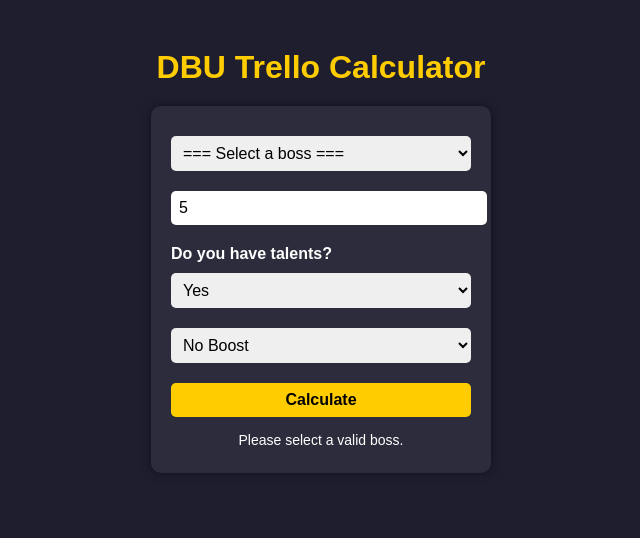
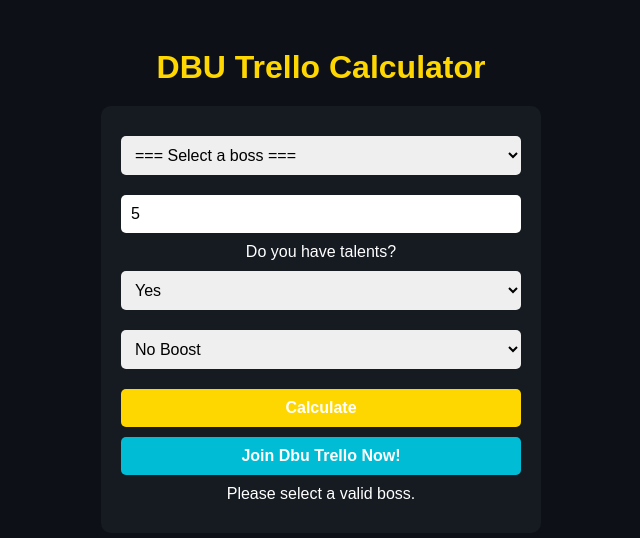
Before and after one commit to TrelloDarkness/TrelloDarkness.github.io, a plain HTML site: page index.html in a window 1280 px wide. Both pictures are taken after typing "5" into the empty fields and a click on the button "Calculate". Shown: the whole page, without its empty margins (319-959 px from the left). Drawn offline with Linux system fonts and the light colour scheme.

Commit message:
Add files via upload

```diff
--- a/index.html
+++ b/index.html
@@ -6,93 +6,143 @@
   <title>DBU Trello Calculator</title>
   <style>
     body {
+      background-color: #0D1117;
+      color: white;
       font-family: Arial, sans-serif;
-      background-color: #1e1e2f;
-      color: #fff;
-      display: flex;
-      flex-direction: column;
-      align-items: center;
+      text-align: center;
       padding: 20px;
     }
+
     h1 {
+      color: #FFD700;
       margin-bottom: 20px;
-      color: #ffcc00;
     }
+
     .container {
-      background: #2c2c3c;
+      max-width: 400px;
+      margin: 0 auto;
+      background-color: #161B22;
       padding: 20px;
       border-radius: 10px;
-      box-shadow: 0 0 10px rgba(0, 0, 0, 0.5);
-      width: 300px;
+    }
+
+    select, input {
+      width: 100%;
+      padding: 10px;
+      margin: 10px 0;
+      border: none;
+      border-radius: 5px;
+      font-size: 16px;
+      box-sizing: border-box;
+    }
+
+    button, .join-btn {
+      display: inline-block;
+      width: 100%;
+      padding: 10px;
+      margin: 10px 0 0 0;
+      font-size: 16px;
+      font-weight: bold;
+      border: none;
+      border-radius: 5px;
+      cursor: pointer;
       text-align: center;
+      text-decoration: none;
+      color: white;
+      box-sizing: border-box;
     }
-    select, input, button {
-      width: 100%;
-      padding: 8px;
+
+    button {
+      background-color: #FFD700;
+    }
+
+    button:hover {
+      background-color: #e6c200;
+    }
+
+    .join-btn {
+      background-color: #00bcd4;
+      display: inline-block;
+    }
+
+    .join-btn:hover {
+      background-color: #0097a7;
+    }
+
+    p {
       margin: 10px 0;
-      border-radius: 5px;
-      border: none;
       font-size: 16px;
-    }
-    button {
-      background: #ffcc00;
-      color: #000;
-      font-weight: bold;
-      cursor: pointer;
-      transition: background 0.3s;
-    }
-    button:hover {
-      background: #e6b800;
-    }
-    p {
-      margin: 5px 0;
-      font-size: 14px;
-    }
-    label {
-      display: block;
-      margin-top: 10px;
-      font-weight: bold;
-      text-align: left;
     }
   </style>
 </head>
 <body>
   <h1>DBU Trello Calculator</h1>
   <div class="container">
-    <select id="boss"></select>
-    <input type="number" id="rebirths" placeholder="Rebirths">
+    <select id="boss">
+      <option>=== Select a boss ===</option>
+      <option>=== Earth ===</option>
+      <option>X Fighter Trainer</option>
+      <option>Krillin</option>
+      <option>Kid Nogah</option>
+      <option>Turtle Student</option>
+      <option>Radish</option>
+      <option>Mapa</option>
+      <option>Citizen</option>
+      <option>Top X Fighter</option>
+      <option>Super Vegetable</option>
+      <option>Kaio Student</option>
+      <option>Chilly</option>
+      <option>Perfect Atom</option>
+      <option>SSJ2 Wukong</option>
+      <option>Kai-fist Master</option>
+      <option>SSJB Wukong</option>
+      <option>Broccoli</option>
+      <option>SSJG Kakata</option>
+      <option>=== Bills Planet ===</option>
+      <option>Vegetable (GoD in training)</option>
+      <option>Wukong (Omen)</option>
+      <option>Vills (50%)</option>
+      <option>Vis (20%)</option>
+      <option>Vegetable (LBSSJ4)</option>
+      <option>Wukong (LBSSJ4)</option>
+      <option>Vekuta (LBSSJ4)</option>
+      <option>Wukong Rose</option>
+      <option>Vekuta (SSJBUI)</option>
+      <option>Wukong (MUI)</option>
+      <option>Vegetable (Ultra Ego)</option>
+      <option>Nohag (Beast)</option>
+      <option>=== T.O.P ===</option>
+      <option>Piclaw (Base)</option>
+      <option>Caula (Base)</option>
+      <option>Gohan (Potential Unlocked)</option>
+    </select>
 
-    <label for="talents">Do you have talents?</label>
+    <input id="rebirths" type="number" placeholder="Rebirths">
+
+    <label>Do you have talents?</label>
     <select id="talents">
-      <option value="yes">Yes</option>
-      <option value="no">No</option>
+      <option>Yes</option>
+      <option>No</option>
     </select>
 
     <select id="boost">
-      <option value="">No Boost</option>
-      <option value="TwoTime">2x</option>
-      <option value="ThreeTime">3x</option>
-      <option value="FourTime">4x</option>
-      <option value="FiveTime">5x</option>
+      <option>No Boost</option>
+      <option>2x</option>
+      <option>3x</option>
+      <option>4x</option>
     </select>
 
-    <button id="calculateButton">Calculate</button>
+    <button onclick="calculateGain()">Calculate</button>
+    <a href="https://discord.gg/dHz2FZVqpa" target="_blank" class="join-btn">Join Dbu Trello Now!</a>
 
     <p id="result"></p>
-    <p id="reb"></p>
     <p id="punch"></p>
-    <p id="abs"></p>
-    <p id="blast"></p>
+    <p id="defense"></p>
     <p id="speed"></p>
   </div>
 
   <script>
-    const talentsMapping = { yes: 1, no: 0 };
-
-    function generateBossOptions() {
     const bosses = {
-        "=== Select a boss ===": "No Value",
-        "=== Earth ===": "No Value",
       "X Fighter Trainer": 1000,
       "Krillin": 1400,
       "Kid Nogah": 2000,
@@ -110,7 +160,6 @@
       "SSJB Wukong": 45000,
       "Broccoli": 70000,
       "SSJG Kakata": 85000,
-        "=== Bills Planet ===": "No Value",
       "Vegetable (GoD in training)": 110000,
       "Wukong (Omen)": 170000,
       "Vills (50%)": 245000,
@@ -123,80 +172,52 @@
       "Wukong (MUI)": 680000,
       "Vegetable (Ultra Ego)": 730000,
       "Nohag (Beast)": 780000,
-        "=== T.O.P ===": "No Value",
       "Piclaw (Base)": 830000,
       "Caula (Base)": 880000,
-        "Gohan (Potential Unlocked)": 910000,
+      "Gohan (Potential Unlocked)": 910000
     };
 
-      const bossSelect = document.getElementById("boss");
-      for (const boss in bosses) {
-        const option = document.createElement("option");
-        option.text = boss;
-        option.value = bosses[boss];
-        bossSelect.appendChild(option);
+    function formatNumber(num) {
+      if (num < 1000000) return num.toLocaleString();
+      const units = ["", "Million", "Billion", "Trillion"];
+      let unitIndex = 0;
+      let n = num;
+      while (n >= 1000 && unitIndex < units.length - 1) {
+        n /= 1000;
+        unitIndex++;
       }
+      return num.toLocaleString() + " (" + n.toFixed(1) + " " + units[unitIndex] + ")";
     }
 
-    document.addEventListener("DOMContentLoaded", () => {
-      generateBossOptions();
-    });
+    function calculateGain() {
+      const boss = document.getElementById("boss").value;
+      const rebirths = parseFloat(document.getElementById("rebirths").value) || 0;
+      const talents = document.getElementById("talents").value === "Yes" ? 2 : 1;
+      const boost = document.getElementById("boost").value;
+      let boostMultiplier = 1;
 
-    document.getElementById("calculateButton").addEventListener("click", calculateGain);
+      if (boost === "2x") boostMultiplier = 2;
+      if (boost === "3x") boostMultiplier = 3;
+      if (boost === "4x") boostMultiplier = 4;
 
-    document.addEventListener("keydown", event => {
-      if (event.key === "Enter" || event.key === " ") {
-        calculateGain();
-      }
-    });
-
-    function calculateGain() {
-      const rebirths = parseInt(document.getElementById("rebirths").value);
-      const talents = talentsMapping[document.getElementById("talents").value];
-      const boost = document.getElementById("boost").value;
-      const bossSelect = document.getElementById("boss");
-      const boss = parseInt(bossSelect.value);
-      const bossName = bossSelect.options[bossSelect.selectedIndex].text;
-
-      if (isNaN(rebirths) || rebirths < 0) {
-        document.getElementById("result").textContent = "Please enter a valid number for rebirths.";
+      if (!bosses[boss]) {
+        document.getElementById("result").innerText = "Please select a valid boss.";
         return;
       }
 
-      if (bossSelect.value === "No Value") {
-        document.getElementById("result").textContent = "Please select a valid boss.";
-        return;
-      }
+      const bossValue = bosses[boss];
+      const rebirthMultiplier = 1 + rebirths * 0.40;
+      const totalMultiplier = rebirthMultiplier * talents * boostMultiplier;
+      const total = bossValue * totalMultiplier;
 
-      let baseMultiplier = 1 + (rebirths * 0.40);
-      let totalMultiplier = baseMultiplier;
+      const punch = totalMultiplier * 30;
+      const defense = totalMultiplier * 120;
+      const speed = totalMultiplier * 22.5;
 
-      if (talents) totalMultiplier += baseMultiplier;
-
-      if (boost === "TwoTime") totalMultiplier += baseMultiplier;
-      else if (boost === "ThreeTime") totalMultiplier += (2 * baseMultiplier);
-      else if (boost === "FourTime") totalMultiplier += (3 * baseMultiplier);
-      else if (boost === "FiveTime") totalMultiplier += (4 * baseMultiplier);
-
-      const finalStats = totalMultiplier * boss;
-      const punchstr = (totalMultiplier * 30).toLocaleString('en-US');
-      const punchspd = (totalMultiplier * 15).toLocaleString('en-US');
-      const abs = (totalMultiplier * 120).toLocaleString('en-US');
-      const speed = (totalMultiplier * 22.5).toLocaleString('en-US');
-
-      function rebirthsNeeded() {
-        let rebs = rebirths <= 1000
-          ? 200000 + (150000 * rebirths)
-          : 200000 + (2000000 * rebirths);
-        return rebs.toLocaleString('en-US');
-      }
-
-      document.getElementById("result").textContent = `${bossName}: ${Math.floor(finalStats).toLocaleString('en-US')} stats!`;
-      document.getElementById("reb").textContent = `Stats needed to rebirth: ${rebirthsNeeded()}`;
-      document.getElementById("punch").textContent = `Punch: ${punchstr} strength and ${punchspd} speed!`;
-      document.getElementById("abs").textContent = `Defense train move: ${abs} defense`;
-      document.getElementById("blast").textContent = `Ki blast: ${punchstr} energy`;
-      document.getElementById("speed").textContent = `Aura boost: ${speed} speed/s`;
+      document.getElementById("result").innerText = "Total stats gained: " + formatNumber(total);
+      document.getElementById("punch").innerText = "Punch: " + formatNumber(punch);
+      document.getElementById("defense").innerText = "Defense: " + formatNumber(defense);
+      document.getElementById("speed").innerText = "Speed: " + formatNumber(speed);
     }
   </script>
 </body>
```
Lines whose indentation alone changed are shown as unchanged.
